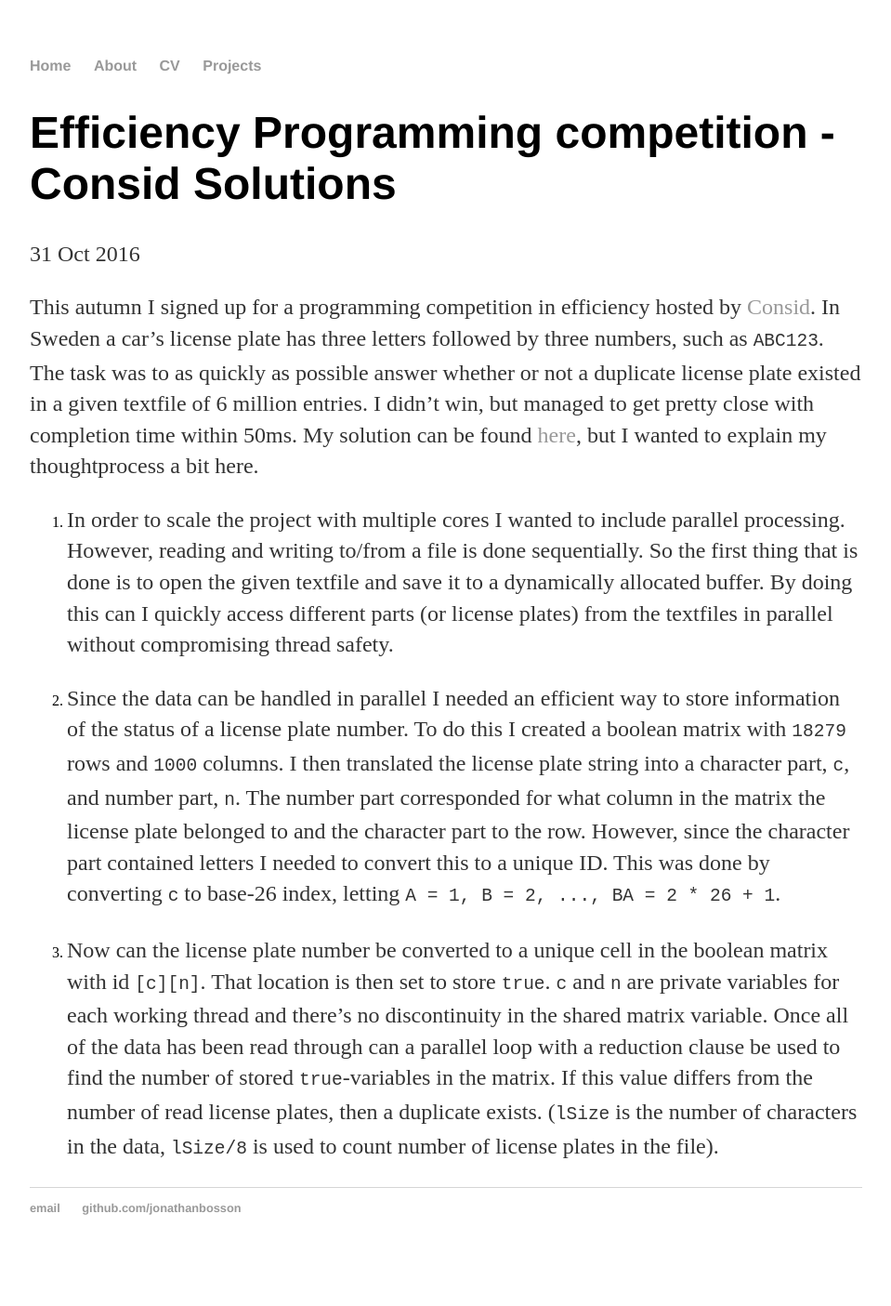
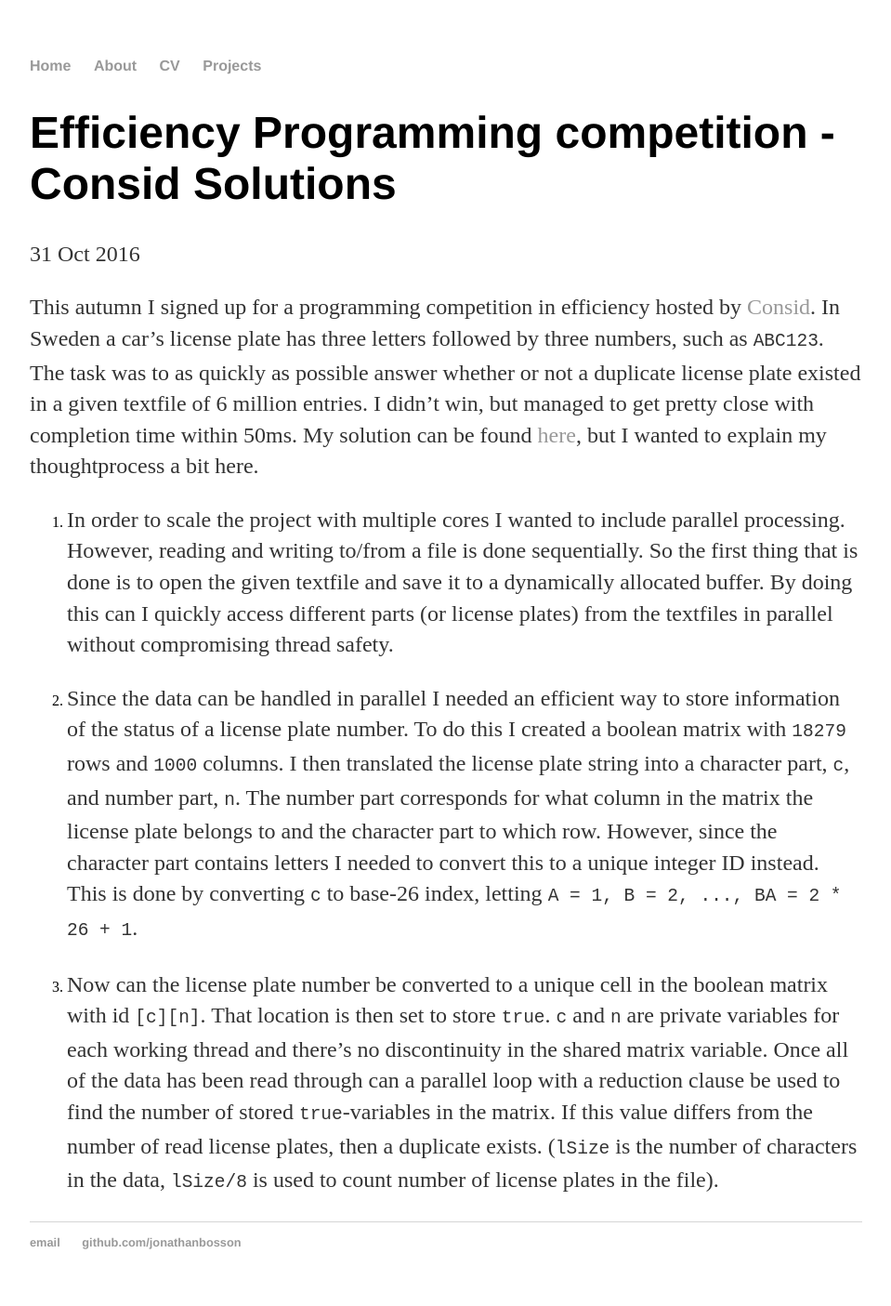
Before and after one commit to jonathanbosson/jonathanbosson.github.io, a Jekyll site: the page built from _posts/2016-10-31-efficiency-programming-competition.md, in a window 1280 px wide. Shown: the whole page at 93% size, without its empty margins (160-1119 px from the left). Built offline with Jekyll 4.4.1, drawn with Linux system fonts in a browser that asks for light colours; before the commit the page ends 1369 px from its top, so only the background shows below that.

Commit message:
better language?

```diff
--- a/_posts/2016-10-31-efficiency-programming-competition.md
+++ b/_posts/2016-10-31-efficiency-programming-competition.md
@@ -9,6 +9,6 @@ In Sweden a car's license plate has three letters followed by three numbers, suc
 
 1. In order to scale the project with multiple cores I wanted to include parallel processing. However, reading and writing to/from a file is done sequentially. So the first thing that is done is to open the given textfile and save it to a dynamically allocated buffer. By doing this can I quickly access different parts (or license plates) from the textfiles in parallel without compromising thread safety.
 
-2. Since the data can be handled in parallel I needed an efficient way to store information of the status of a license plate number. To do this I created a boolean matrix with `18279` rows and `1000` columns. I then translated the license plate string into a character part, `c`, and number part, `n`. The number part corresponded for what column in the matrix the license plate belonged to and the character part to the row. However, since the character part contained letters I needed to convert this to a unique ID. This was done by converting `c` to base-26 index, letting `A = 1, B = 2, ..., BA = 2 * 26 + 1`.
+2. Since the data can be handled in parallel I needed an efficient way to store information of the status of a license plate number. To do this I created a boolean matrix with `18279` rows and `1000` columns. I then translated the license plate string into a character part, `c`, and number part, `n`. The number part corresponds for what column in the matrix the license plate belongs to and the character part to which row. However, since the character part contains letters I needed to convert this to a unique integer ID instead. This is done by converting `c` to base-26 index, letting `A = 1, B = 2, ..., BA = 2 * 26 + 1`.
 
 3. Now can the license plate number be converted to a unique cell in the boolean matrix with id `[c][n]`. That location is then set to store `true`. `c` and `n` are private variables for each working thread and there's no discontinuity in the shared matrix variable. Once all of the data has been read through can a parallel loop with a reduction clause be used to find the number of stored `true`-variables in the matrix. If this value differs from the number of read license plates, then a duplicate exists. (`lSize` is the number of characters in the data, `lSize/8` is used to count number of license plates in the file).
```
